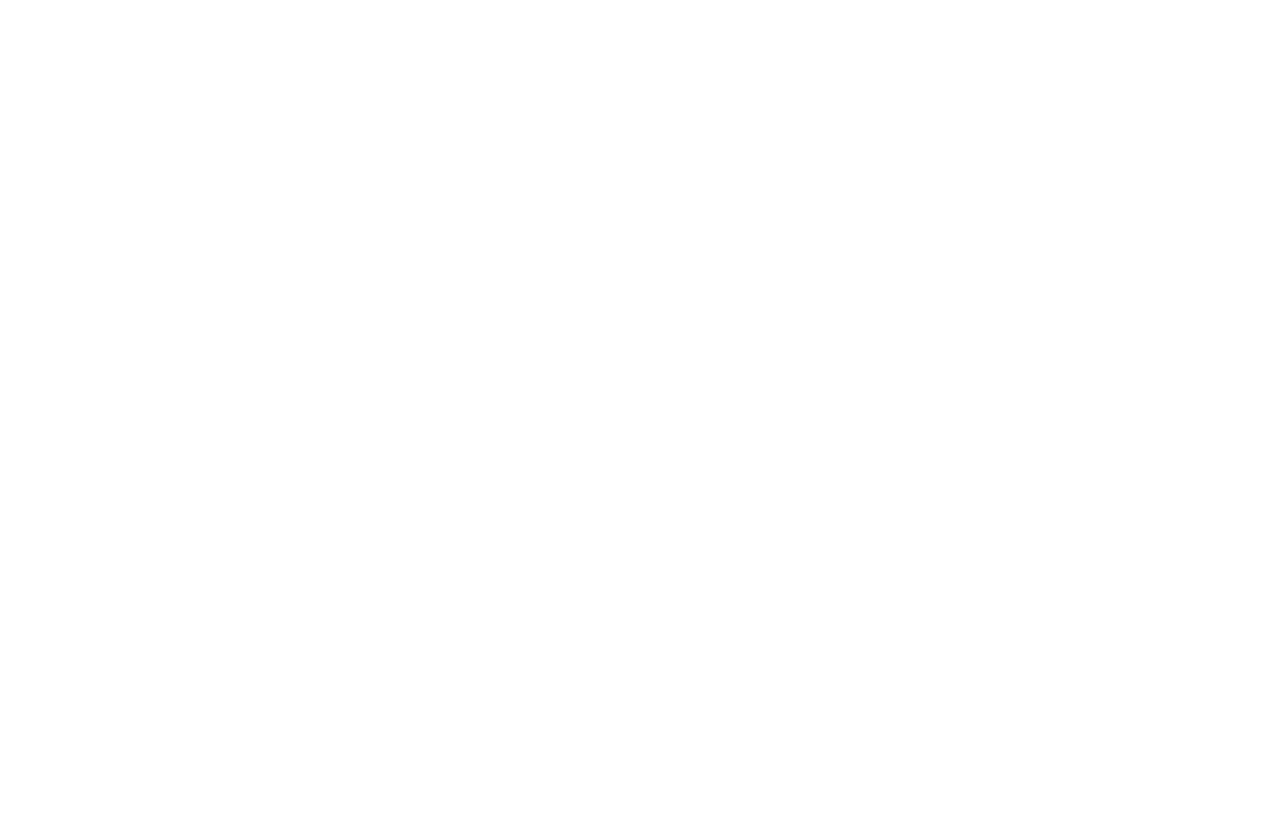
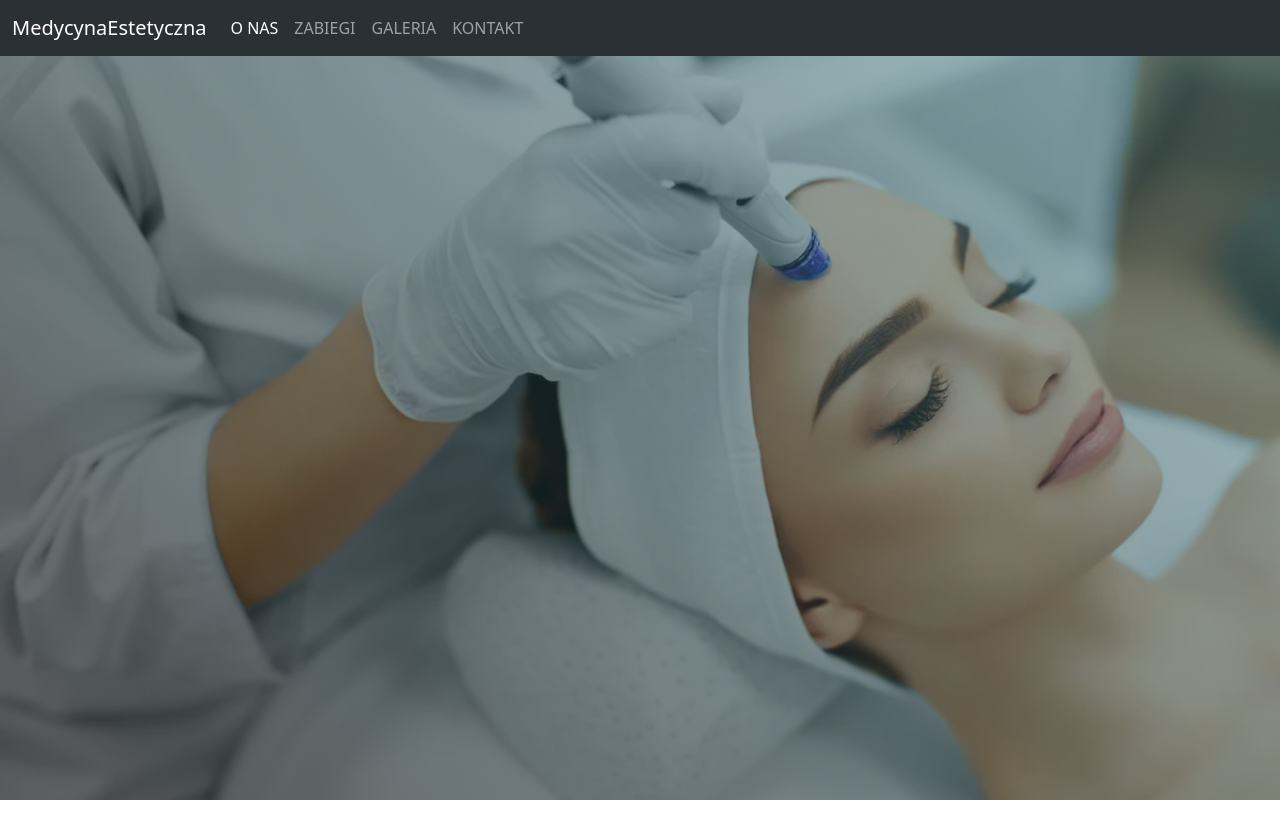
Before and after one commit to SebastianSloma/aesthetic_medicine_website, a plain HTML site: page index.html in a window 1280 px wide. Before the commit the page ends 800 px from the top, so only its background shows below. Drawn offline with nearby package versions, Linux system fonts and the light colour scheme.

Commit message:
added hero image

```diff
--- a/index.html
+++ b/index.html
@@ -1,20 +1,56 @@
 <!DOCTYPE html>
 <html lang="en">
 <head>
-		<meta charset="UTF-8" />
-		<meta http-equiv="X-UA-Compatible" content="IE=edge" />
-		<meta name="viewport" content="width=device-width, initial-scale=1.0" />
+    <meta charset="UTF-8">
+    <meta http-equiv="X-UA-Compatible" content="IE=edge">
+    <meta name="viewport" content="width=device-width, initial-scale=1.0">
     <title>Medycyna Estetyczna</title>
-		<link rel="stylesheet" href="style.css" />
-		<link rel="preconnect" href="https://fonts.googleapis.com" />
-		<link rel="preconnect" href="https://fonts.gstatic.com" crossorigin />
-		<link
-			href="https://fonts.googleapis.com/css2?family=Poppins:wght@300;400;500;600;700&display=swap"
-			rel="stylesheet"
-		/>
+    <link rel="stylesheet" href="style.css">
+    <link href="https://cdn.jsdelivr.net/npm/bootstrap@5.3.0-alpha3/dist/css/bootstrap.min.css" rel="stylesheet" integrity="sha384-KK94CHFLLe+nY2dmCWGMq91rCGa5gtU4mk92HdvYe+M/SXH301p5ILy+dN9+nJOZ" crossorigin="anonymous">
 </head>
 <body>
+    <header>
+        <nav class="navbar navbar-expand-lg bg-body-tertiary fixed-top" data-bs-theme="dark">
+            <div class="container-fluid">
+              <a class="navbar-brand" href="#"><span>Medycyna</span>Estetyczna</a>
+              <button class="navbar-toggler" type="button" data-bs-toggle="collapse" data-bs-target="#navbarNav" aria-controls="navbarNav" aria-expanded="false" aria-label="Toggle navigation">
+                <span class="navbar-toggler-icon"></span>
+              </button>
+              <div class="collapse navbar-collapse" id="navbarNav">
+                <ul class="navbar-nav">
+                  <li class="nav-item">
+                    <a class="nav-link active" aria-current="page" href="#">O NAS</a>
+                  </li>
+                  <li class="nav-item">
+                    <a class="nav-link" href="#">ZABIEGI</a>
+                  </li>
+                  <li class="nav-item">
+                    <a class="nav-link" href="#">GALERIA</a>
+                  </li>
+                  <li class="nav-item">
+                    <a class="nav-link" href="#">KONTAKT</a>
+                  </li>
+                </ul>
+              </div>
+            </div>
+          </nav>
+    </header>
+    <main id="hero">
 
+    </main>
+    <section id="about">
+
+    </section>
+
+    <section>
+
+    </section>
+
+    <section>
+
+    </section>
+
+    <script src="https://cdn.jsdelivr.net/npm/bootstrap@5.3.0-alpha3/dist/js/bootstrap.bundle.min.js" integrity="sha384-ENjdO4Dr2bkBIFxQpeoTz1HIcje39Wm4jDKdf19U8gI4ddQ3GYNS7NTKfAdVQSZe" crossorigin="anonymous"></script>
     <script src="script.js"></script>
 </body>
 </html>
--- a/style.css
+++ b/style.css
@@ -1,22 +1,35 @@
-:root {
-	--color-black: #121212;
-	--color-dark: #080808;
-	--color-white: #f2f2f2;
-	--color-grey: #d2d2d2;
-	--color-light: #bdbdbd;
+@import url('https://fonts.googleapis.com/css2?family=Poppins:wght@300;400;500;600;700&display=swap');
+
+*{
+    box-sizing: border-box;
+    margin: 0;
+    padding: 0;
 }
-* {
-	box-sizing: border-box;
-	margin: 0;
-	padding: 0;
+html{
+    font-family: 'Poppins', sans-serif;
 }
 body{
-    font-family: 'Poppins', sans-serif;
+ background: #fff;
+}
+/* Navigation */
+
+
+/* End Navigation */
+
+
+/* Hero strona głowna */
+#hero {
+    width: 100%;
+    height: 100vh;
+    background: linear-gradient(45deg, rgba(0, 0, 0, 0.6), rgba(70, 135, 145, 0.5)), url(image/medycyna-estetyczna.webp) fixed center ;
+    background-size: cover;
     position: relative;
-}
-a {
-	text-decoration: none;
-}
-ul {
-	list-style: none;
-}
+
+  }
+
+  /* sekcja o nas */
+  #about{
+    width: 100%;
+    height: 100vh;
+  }
+  /* koniec sekcji o nas */
```
Also changed, not shown: icon/close.png (added), icon/menu.png (added), image/IMG-20230411-WA0001.jpg (added), image/IMG-20230411-WA0002.jpg (added), image/IMG-20230411-WA0003.jpg (added), image/IMG-20230411-WA0004.jpg (added), image/IMG-20230411-WA0005.jpg (added), image/IMG-20230411-WA0006.jpg (added), image/IMG-20230411-WA0007.jpg (added), image/IMG-20230411-WA0008.jpg (added), image/IMG-20230411-WA0009.jpg (added), image/IMG-20230411-WA0010.jpg (added), image/IMG-20230411-WA0011.jpg (added), image/IMG-20230411-WA0012.jpg (added), 2 more files. Lines whose indentation alone changed are shown as unchanged.
